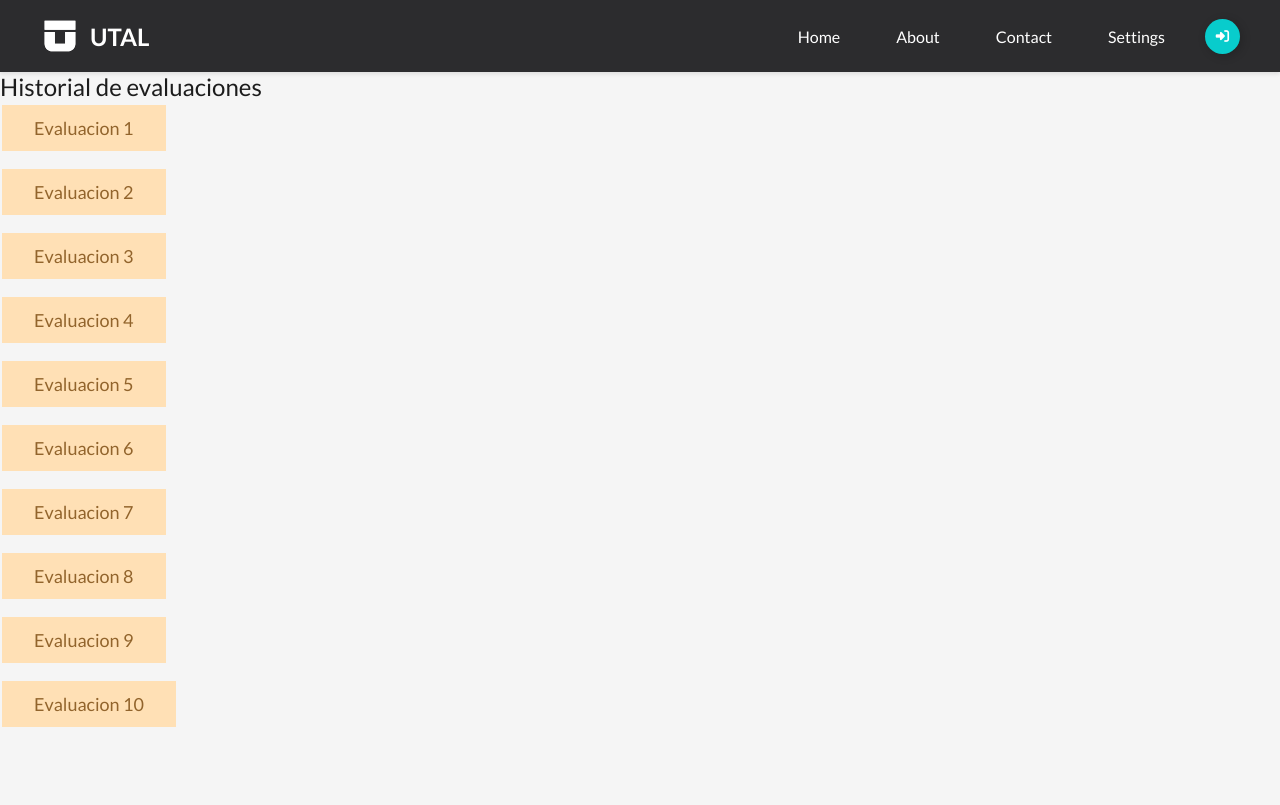
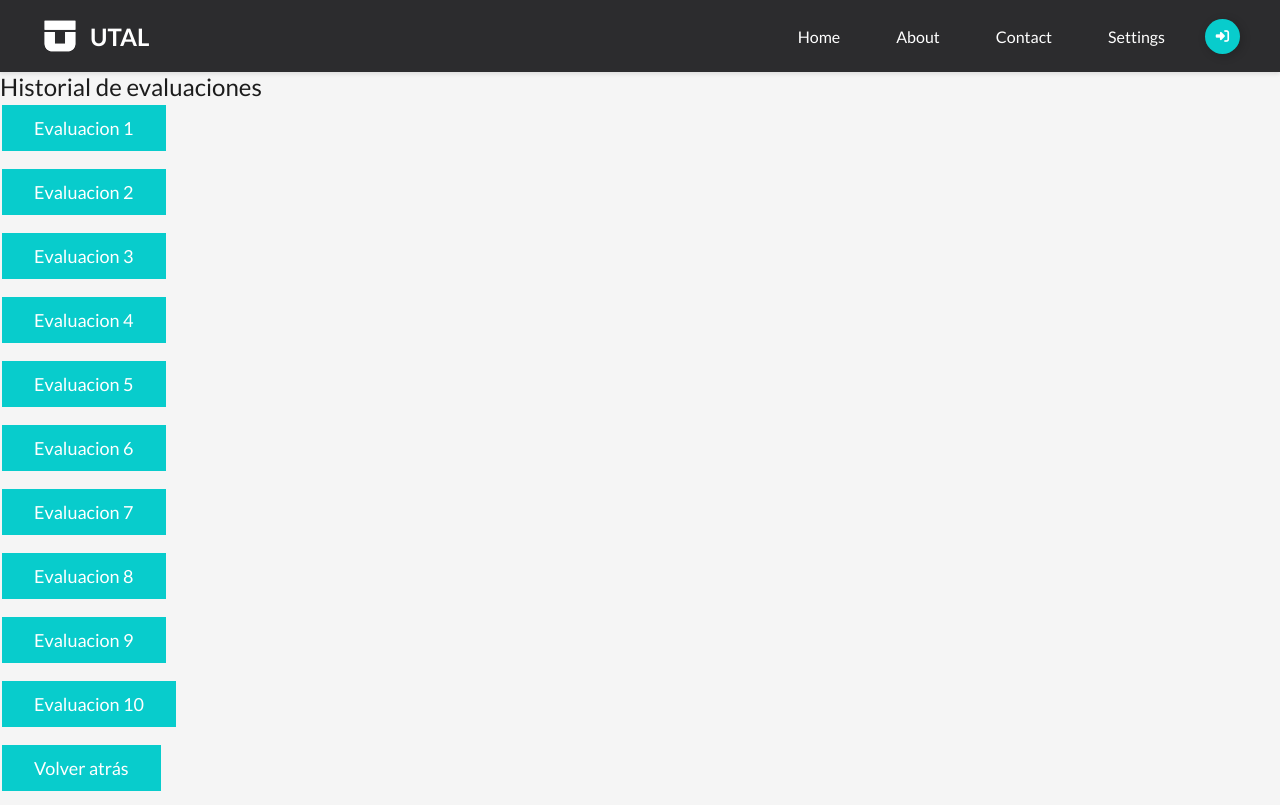
Before and after one commit to ConstruccionSoftware2024/Construccion-de-Software-2024-1, a Vue app: page /historialevaluaciones in a window 1280 px wide. Built offline with nearby package versions, Linux system fonts and the light colour scheme.

Commit message:
Cambio estilos acorde al estilo nuevo y añadir botones navegación
Tiempo coordinación con compañero - 20m
Programación (estilos, botones para volver atrás)- 20m
Total: 40m

```diff
--- a/src/components/ComponentesGrupoFelipe/ComponenteModulos.vue
+++ b/src/components/ComponentesGrupoFelipe/ComponenteModulos.vue
@@ -9,6 +9,7 @@
           </button>
         </router-link>
       </li>
+      <li><router-link to="/home"><button class="subject-button">Salir</button></router-link></li>
     </ul>
   </div>
 </template>
@@ -40,9 +41,9 @@ export default {
 }
 
 .subject-button {
-  background-color: #FFE0B5;
+  background-color: #08cccc;
   border: none;
-  color: #92642c;
+  color: white;
   padding: 12px 32px;
   text-align: center;
   text-decoration: none;
--- a/src/components/ComponentesGrupoFelipe/ComponenteOpciones.vue
+++ b/src/components/ComponentesGrupoFelipe/ComponenteOpciones.vue
@@ -2,8 +2,10 @@
   <div>
     <h2>Opciones</h2>
     <ul class="subject-list">
-      <li><router-link to="/crearevaluacion"><button class="subject-button">Crear sesión de evaluación</button></router-link></li>
-      <li><router-link to="/historialevaluaciones"><button class="subject-button">Ver evaluaciones anteriores</button></router-link></li>
+      <li><router-link to="/crearevaluacion"><button class="subject-button">Crear sesión de
+            evaluación</button></router-link></li>
+      <li><router-link to="/historialevaluaciones"><button class="subject-button">Ver evaluaciones
+            anteriores</button></router-link></li>
       <li><router-link to="/modulos"><button class="subject-button">Volver atrás</button></router-link></li>
     </ul>
   </div>
@@ -24,9 +26,9 @@ export default {}
 }
 
 .subject-button {
-  background-color: #FFE0B5;
+  background-color: #08cccc;
   border: none;
-  color: #92642c;
+  color: white;
   padding: 12px 32px;
   text-align: center;
   text-decoration: none;
--- a/src/components/ComponentesGrupoFelipe/HistorialEvaluaciones.vue
+++ b/src/components/ComponentesGrupoFelipe/HistorialEvaluaciones.vue
@@ -9,6 +9,7 @@
           </button>
         </router-link>
       </li>
+      <li><router-link to="/opciones"><button class="subject-button">Volver atrás</button></router-link></li>
     </ul>
   </div>
 </template>
@@ -40,9 +41,9 @@ export default {
 }
 
 .subject-button {
-  background-color: #FFE0B5;
+  background-color: #08cccc;
   border: none;
-  color: #92642c;
+  color: white;
   padding: 12px 32px;
   text-align: center;
   text-decoration: none;
```
Also changed, not shown: 1 other file (tests, documents, lock files or other folders).
